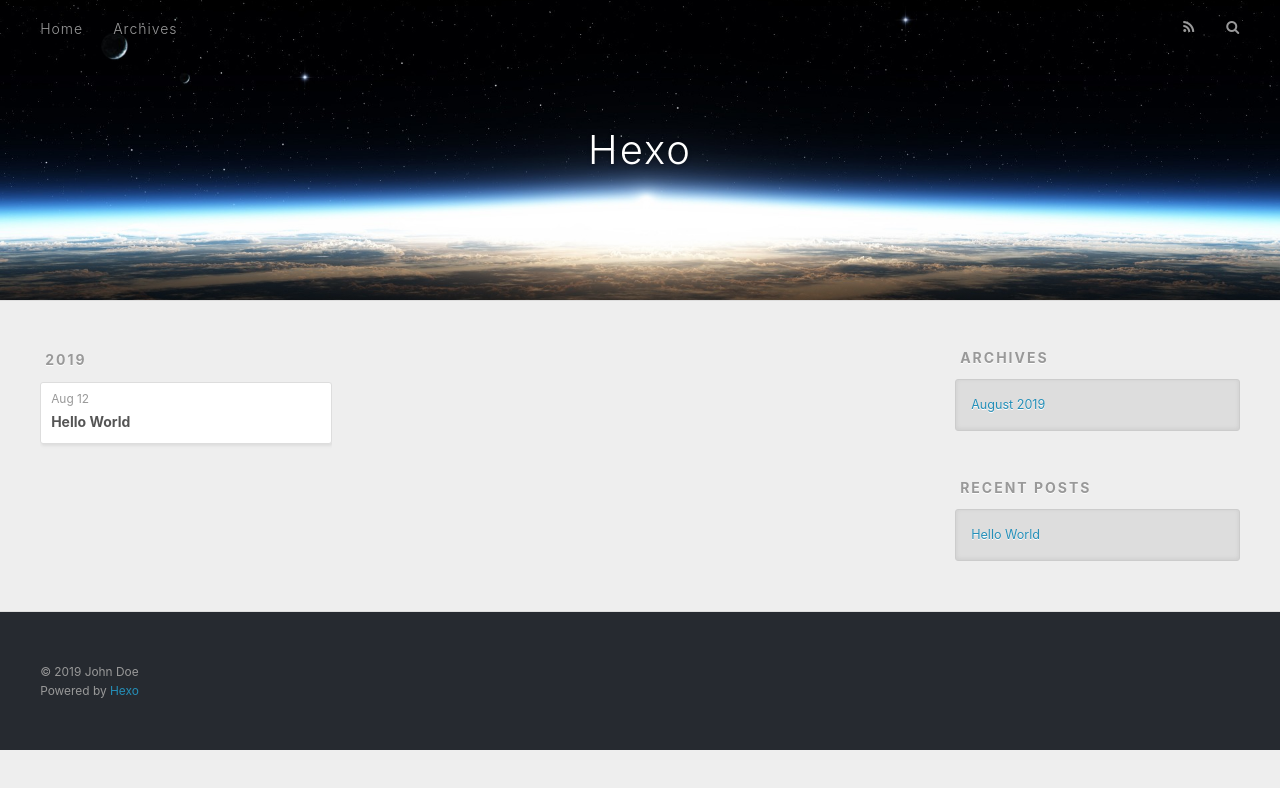
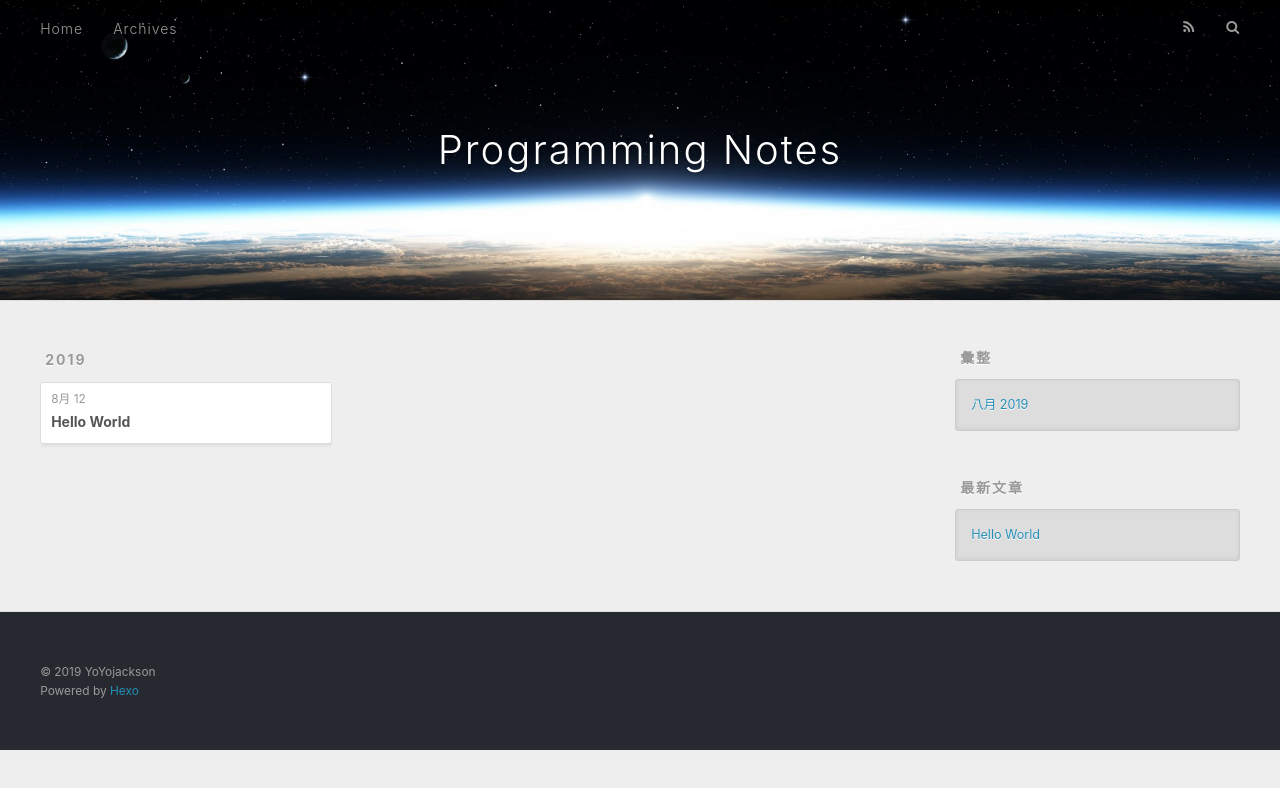
Before and after one commit to jason7830/jason7830.github.io, a plain HTML site: page archives/index.html in a window 1280 px wide. Drawn offline with nearby package versions, Linux system fonts and the light colour scheme.

Commit message:
Site updated: 2019-08-12 13:16:44

```diff
--- a/archives/index.html
+++ b/archives/index.html
@@ -5,17 +5,17 @@
 
 
 
-  <title>Archives | Hexo</title>
+  <title>彙整 | Programming Notes</title>
   <meta name="viewport" content="width=device-width, initial-scale=1, maximum-scale=1">
   <meta property="og:type" content="website">
-<meta property="og:title" content="Hexo">
+<meta property="og:title" content="Programming Notes">
 <meta property="og:url" content="http://yoursite.com/archives/index.html">
-<meta property="og:site_name" content="Hexo">
-<meta property="og:locale" content="en">
+<meta property="og:site_name" content="Programming Notes">
+<meta property="og:locale" content="zh-TW">
 <meta name="twitter:card" content="summary">
-<meta name="twitter:title" content="Hexo">
+<meta name="twitter:title" content="Programming Notes">
 
-    <link rel="alternate" href="/atom.xml" title="Hexo" type="application/atom+xml">
+    <link rel="alternate" href="/atom.xml" title="Programming Notes" type="application/atom+xml">
 
 
     <link rel="icon" href="/favicon.png">
@@ -34,7 +34,7 @@
   <div id="header-outer" class="outer">
     <div id="header-title" class="inner">
       <h1 id="logo-wrap">
-        <a href="/" id="logo">Hexo</a>
+        <a href="/" id="logo">Programming Notes</a>
       </h1>
 
     </div>
@@ -51,7 +51,7 @@
 
           <a id="nav-rss-link" class="nav-icon" href="/atom.xml" title="RSS Feed"></a>
 
-        <a id="nav-search-btn" class="nav-icon" title="Search"></a>
+        <a id="nav-search-btn" class="nav-icon" title="搜尋"></a>
       </nav>
       <div id="search-form-wrap">
         <form action="//google.com/search" method="get" accept-charset="UTF-8" class="search-form"><input type="search" name="q" class="search-form-input" placeholder="Search"><button type="submit" class="search-form-submit">&#xF002;</button><input type="hidden" name="sitesearch" value="http://yoursite.com"></form>
@@ -77,7 +77,7 @@
   <div class="archive-article-inner">
     <header class="archive-article-header">
       <a href="/2019/08/12/hello-world/" class="archive-article-date">
-  <time datetime="2019-08-12T12:25:08.593Z" itemprop="datePublished">Aug 12</time>
+  <time datetime="2019-08-12T12:25:08.593Z" itemprop="datePublished">8月 12</time>
 </a>
 
 
@@ -109,9 +109,9 @@
 
 
   <div class="widget-wrap">
-    <h3 class="widget-title">Archives</h3>
+    <h3 class="widget-title">彙整</h3>
     <div class="widget">
-      <ul class="archive-list"><li class="archive-list-item"><a class="archive-list-link" href="/archives/2019/08/">August 2019</a></li></ul>
+      <ul class="archive-list"><li class="archive-list-item"><a class="archive-list-link" href="/archives/2019/08/">八月 2019</a></li></ul>
     </div>
   </div>
 
@@ -119,7 +119,7 @@
 
 
   <div class="widget-wrap">
-    <h3 class="widget-title">Recent Posts</h3>
+    <h3 class="widget-title">最新文章</h3>
     <div class="widget">
       <ul>
 
@@ -139,7 +139,7 @@
 
   <div class="outer">
     <div id="footer-info" class="inner">
-      &copy; 2019 John Doe<br>
+      &copy; 2019 YoYojackson<br>
       Powered by <a href="http://hexo.io/" target="_blank">Hexo</a>
     </div>
   </div>
```
Also changed, not shown: 2019/08/12/hello-world/index.html (+11 -11 lines), archives/2019/08/index.html (+13 -13 lines), archives/2019/index.html (+13 -13 lines), index.html (+13 -13 lines).
